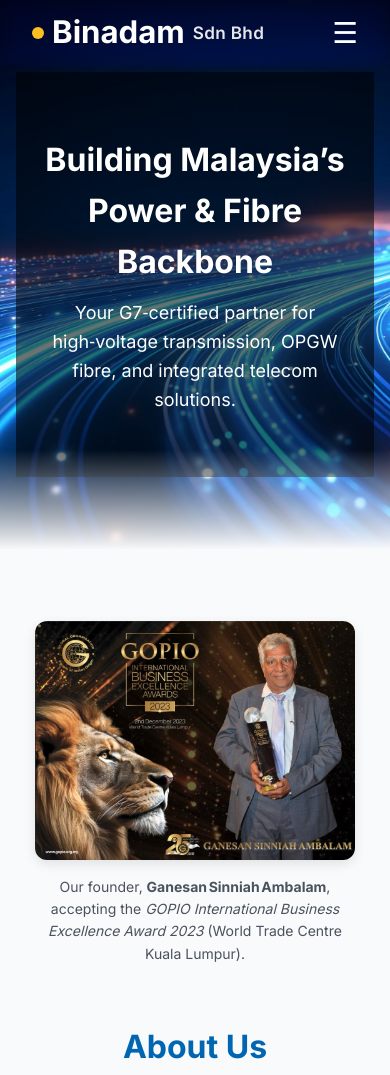
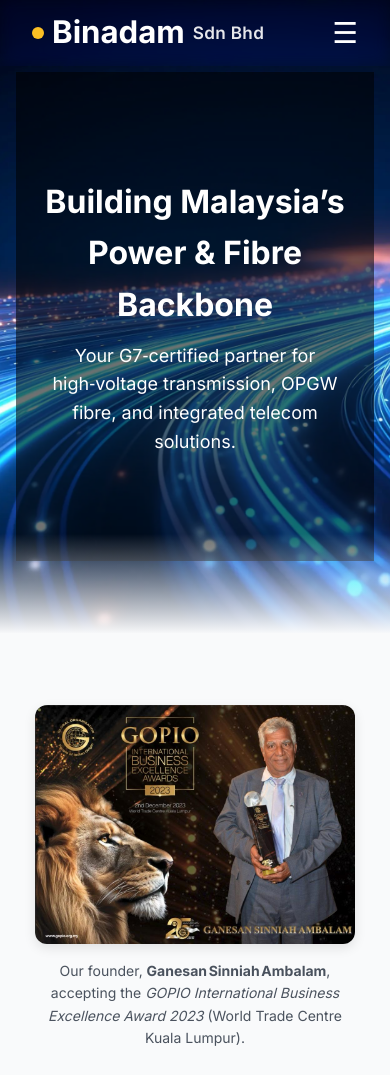
Before and after one commit to BabyG21/Binadam-Website, a plain HTML site: page index.html in a window 390 px wide. Shown: the top 1075 px of the page. Drawn offline with Linux system fonts and the light colour scheme.

Commit message:
Formatting 2

```diff
--- a/index.html
+++ b/index.html
@@ -83,7 +83,7 @@
 
 
     /* ---------- HERO ---------- */
-    .hero {height: 90vh; background: url('images/Fiber-Optic-Cable-Installation-Process-Internet-Connecting-Home-House.webp') center/cover no-repeat; display: flex; align-items: center;}
+    .hero {height: 75vh; background: url('images/Fiber-Optic-Cable-Installation-Process-Internet-Connecting-Home-House.webp') center/cover no-repeat; display: flex; align-items: center;}
     .hero-overlay {background: rgba(0,0,0,.55); width: 100%; height: 100%; display: flex; align-items: center;}
     .hero-content {max-width: 1200px; margin: 0 auto; color: #fff; padding: 2rem;}
     .hero h1 {font-size: clamp(2rem, 5vw, 3.5rem); font-weight: 700; margin-bottom: .75rem;}
@@ -93,7 +93,7 @@
 
     /* --- HERO mobile height --- */
     @media(max-width:768px){
-      .hero{ height:65vh; }          /* was 90vh – adjust to taste */
+      .hero{ height:75vh; }          /* was 90vh – adjust to taste */
       .hero-content{ padding:1.5rem; text-align:center; }
     }
 
```
